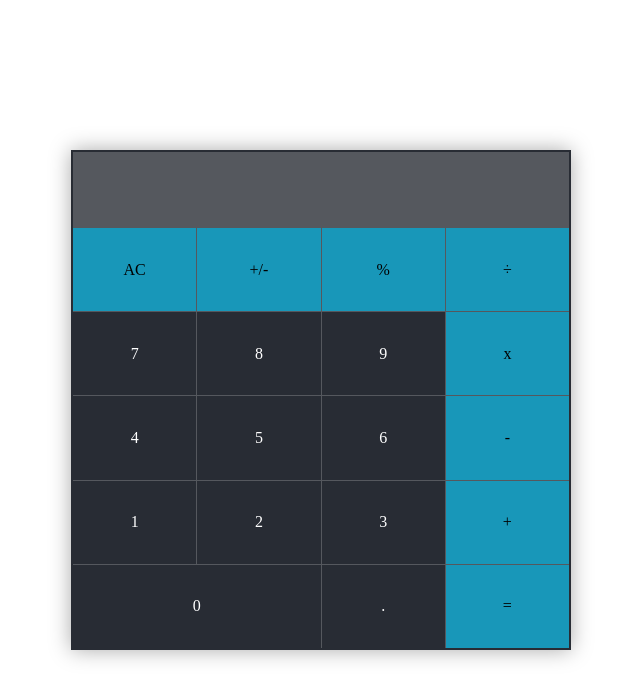
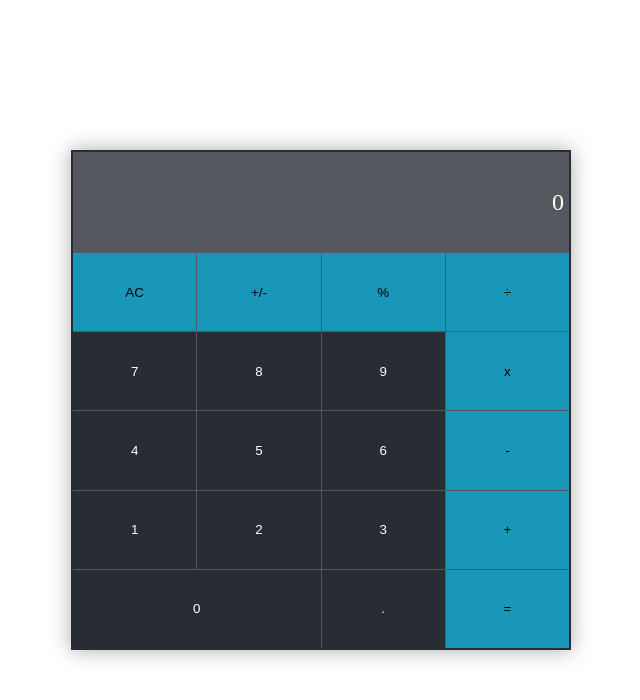
Before and after one commit to jasonfelice/Math-Magicians, a React (Create React App) app: page / in a window 1280 px wide. Shown: the top 700 px of the page, without its empty margins (319-959 px from the left). Built offline with nearby package versions, Linux system fonts and the light colour scheme.

Commit message:
Implement event inside button component

```diff
--- a/src/App.css
+++ b/src/App.css
@@ -46,6 +46,7 @@ body {
 }
 
 .btns {
+  border: none;
   padding: 5px;
   background-color: var(--primary);
   color: #fff;
--- a/src/components/Button.js
+++ b/src/components/Button.js
@@ -8,9 +8,9 @@ export default class Button extends Component {
   }
 
   render() {
-    const { value, btnClass } = this.props;
+    const { handler, value, btnClass } = this.props;
     return (
-      <div className={btnClass}>{value}</div>
+      <button type="button" onClick={() => handler(value)} className={btnClass}>{value}</button>
     );
   }
 }
@@ -18,9 +18,11 @@ export default class Button extends Component {
 Button.propTypes = {
   value: PropTypes.string,
   btnClass: PropTypes.string,
+  handler: PropTypes.func,
 };
 
 Button.defaultProps = {
   value: '0',
   btnClass: 'btns',
+  handler: null,
 };
--- a/src/components/Calculator.js
+++ b/src/components/Calculator.js
@@ -12,32 +12,38 @@ export default class Calculator extends Component {
       next: null,
       operation: null,
     };
+    this.eventHandler = this.eventHandler.bind(this);
+  }
+
+  eventHandler(value) {
+    const { total, next, operation } = this.state;
+    this.setState(calculate({total, next, operation}, value));
   }
 
   render() {
-    const { total } = this.state;
+    const {total, next, operation} = this.state;
     return (
       <div className="calculator">
-        <div className="output"></div>
-       <Button value="AC" btnClass="btns func" />
-       <Button value="+/-" btnClass="btns func"  />
-       <Button value="%" btnClass="btns func" />
-       <Button value="÷" btnClass="btns func" />
-       <Button value="7" />
-       <Button value="8" />
-       <Button value="9" />
-       <Button value="x" btnClass="btns func" />
-       <Button value="4" />
-       <Button value="5" />
-       <Button value="6" />
-       <Button value="-" btnClass="btns func" />
-       <Button value="1" />
-       <Button value="2" />
-       <Button value="3" />
-       <Button value="+" btnClass="btns func" />
-       <Button value="0" />
-       <Button value="." />
-       <Button value="=" btnClass="btns func" />
+        <div className="output">{total || next || operation}</div>
+       <Button handler={this.eventHandler} value="AC" btnClass="btns func" />
+       <Button handler={this.eventHandler} value="+/-" btnClass="btns func"  />
+       <Button handler={this.eventHandler} value="%" btnClass="btns func" />
+       <Button handler={this.eventHandler} value="÷" btnClass="btns func" />
+       <Button handler={this.eventHandler} value="7" />
+       <Button handler={this.eventHandler} value="8" />
+       <Button handler={this.eventHandler} value="9" />
+       <Button handler={this.eventHandler} value="x" btnClass="btns func" />
+       <Button handler={this.eventHandler} value="4" />
+       <Button handler={this.eventHandler} value="5" />
+       <Button handler={this.eventHandler} value="6" />
+       <Button handler={this.eventHandler} value="-" btnClass="btns func" />
+       <Button handler={this.eventHandler} value="1" />
+       <Button handler={this.eventHandler} value="2" />
+       <Button handler={this.eventHandler} value="3" />
+       <Button handler={this.eventHandler} value="+" btnClass="btns func" />
+       <Button handler={this.eventHandler} value="0" />
+       <Button handler={this.eventHandler} value="." />
+       <Button handler={this.eventHandler} value="=" btnClass="btns func" />
       </div>
     );
   }
--- a/src/logic/calculate.js
+++ b/src/logic/calculate.js
@@ -16,7 +16,7 @@ function isNumber(item) {
 export default function calculate(obj, buttonName) {
   if (buttonName === 'AC') {
     return {
-      total: null,
+      total: '0',
       next: null,
       operation: null,
     };
```
